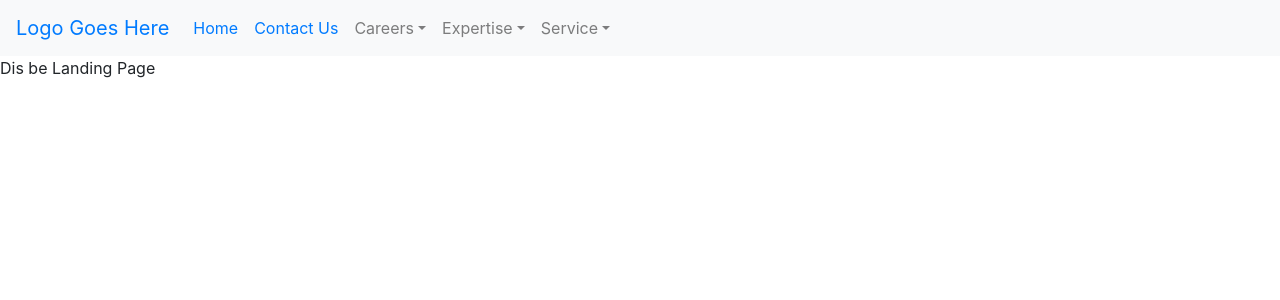
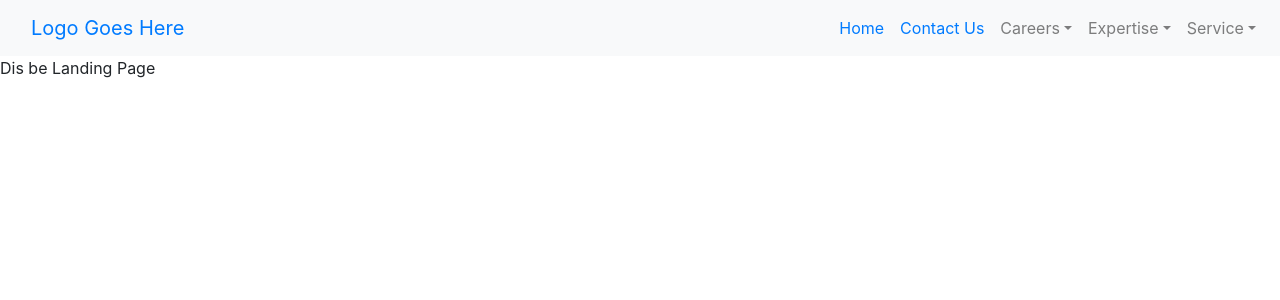
Before and after one commit to tcutlip08/EdgeTech, a React (Create React App) app in the folder client/: page / in a window 1280 px wide. Shown: the top 300 px of the page. Built offline with nearby package versions, Linux system fonts and the light colour scheme.

Commit message:
got the navbar looking like a navbar

```diff
--- a/client/src/components/NavBar/NavBar.js
+++ b/client/src/components/NavBar/NavBar.js
@@ -3,6 +3,7 @@ import { Link } from "react-router-dom";
 import Nav from "react-bootstrap/Nav";
 import Navbar from "react-bootstrap/Navbar";
 import NavDropdown from "react-bootstrap/NavDropdown";
+import Col from "react-bootstrap/Col";
 import "bootstrap/dist/css/bootstrap.min.css";
 import "./NavBar.css";
 
@@ -10,9 +11,12 @@ class NavBar extends Component {
   render() {
     return (
       <Navbar bg="light" variant="light">
-        <Navbar.Brand>
-          <Link to="/">Logo Goes Here</Link>
-        </Navbar.Brand>
+        <Col>
+          <Navbar.Brand>
+            <Link to="/">Logo Goes Here</Link>
+          </Navbar.Brand>
+        </Col>
+
         <Nav className="mr-auto">
           <Nav.Link>
             <Link to="/">Home</Link>
```
